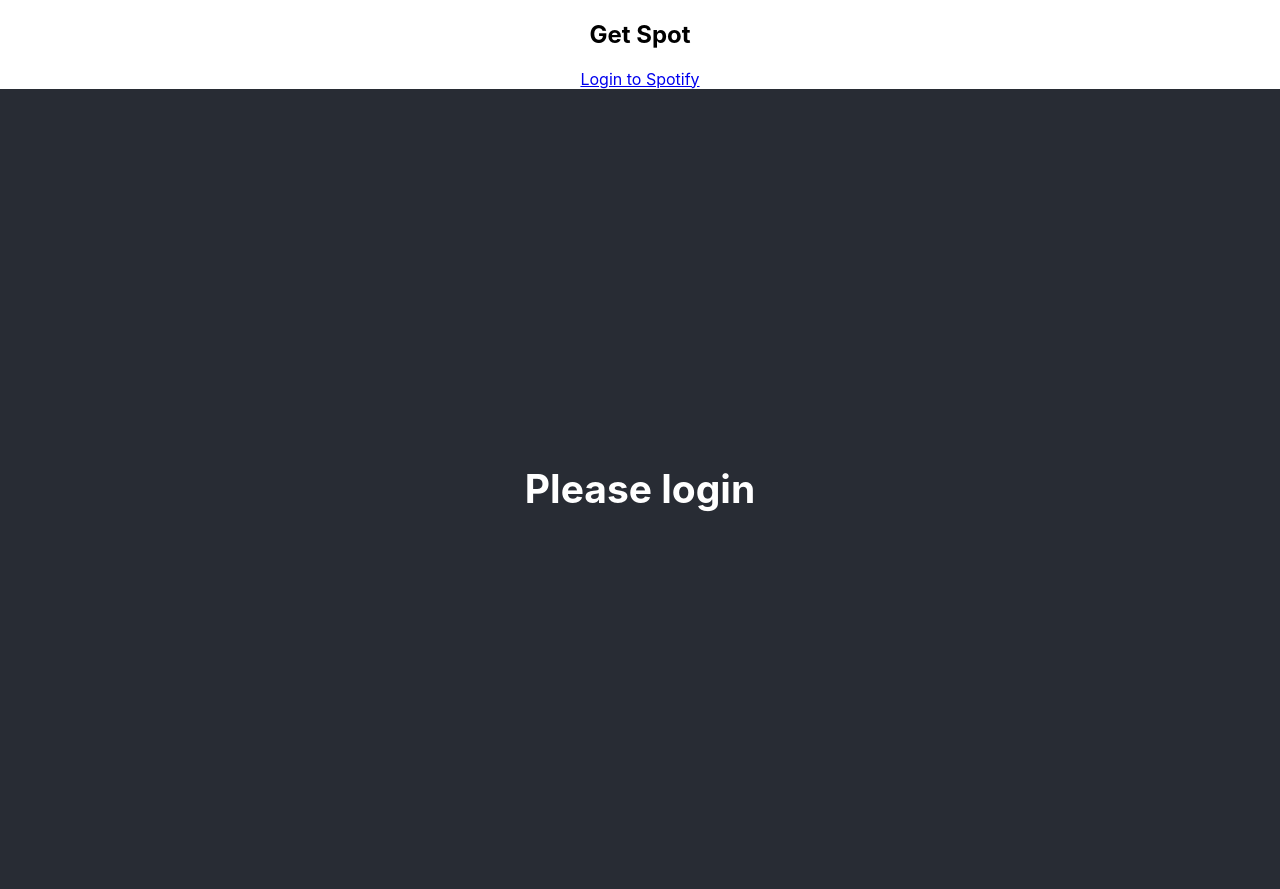
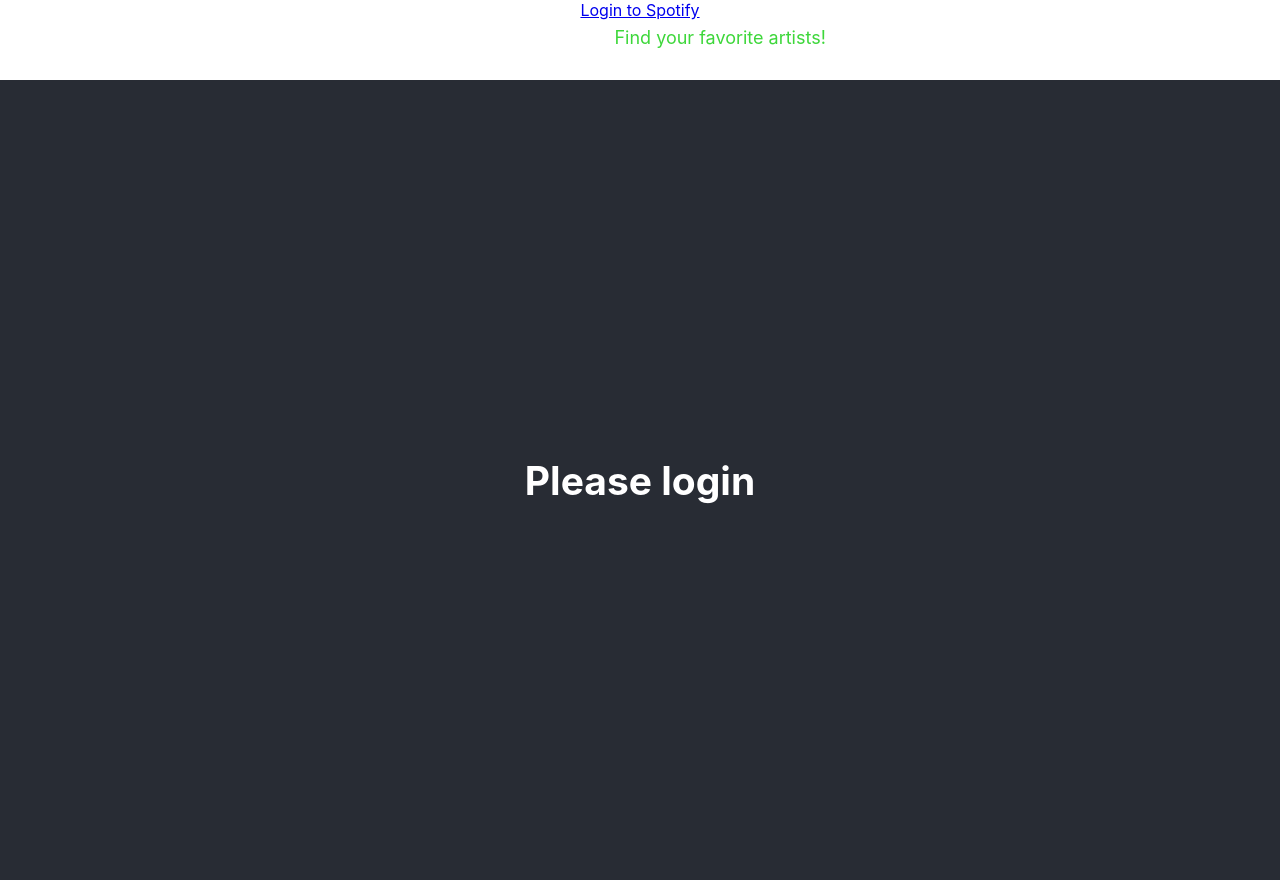
Before and after one commit to sarisssa/Get-Spot, a React (Create React App) app: page / in a window 1280 px wide. Built offline with nearby package versions, Linux system fonts and the light colour scheme.

Commit message:
Reorganize div structure of Header Component.

```diff
--- a/src/components/header/header.component.jsx
+++ b/src/components/header/header.component.jsx
@@ -1,4 +1,6 @@
 import { useEffect } from 'react';
+
+import './header.styles.scss';
 
 const Header = ({ token, setToken }) => {
 
@@ -25,12 +27,17 @@ const Header = ({ token, setToken }) => {
     }
 
     return (
-        <nav className="nav-bar">
-            <h2>Get Spot</h2>
-            {!token ? <a href={authURL}>
-                Login to Spotify
-            </a> : <button onClick={logout}>Logout</button>}
-        </nav>
+        <>
+            <div className='login-button'>
+                {!token ? <a href={authURL}>
+                    Login to Spotify
+                </a> : <button onClick={logout}>Logout</button>}
+            </div>
+            <div className='header-title'>
+                <a className='app-title'>GET SPOT</a>
+                <span className='header-description'>Find your favorite artists!</span>
+            </div>
+        </>
     )
 }
 
```
